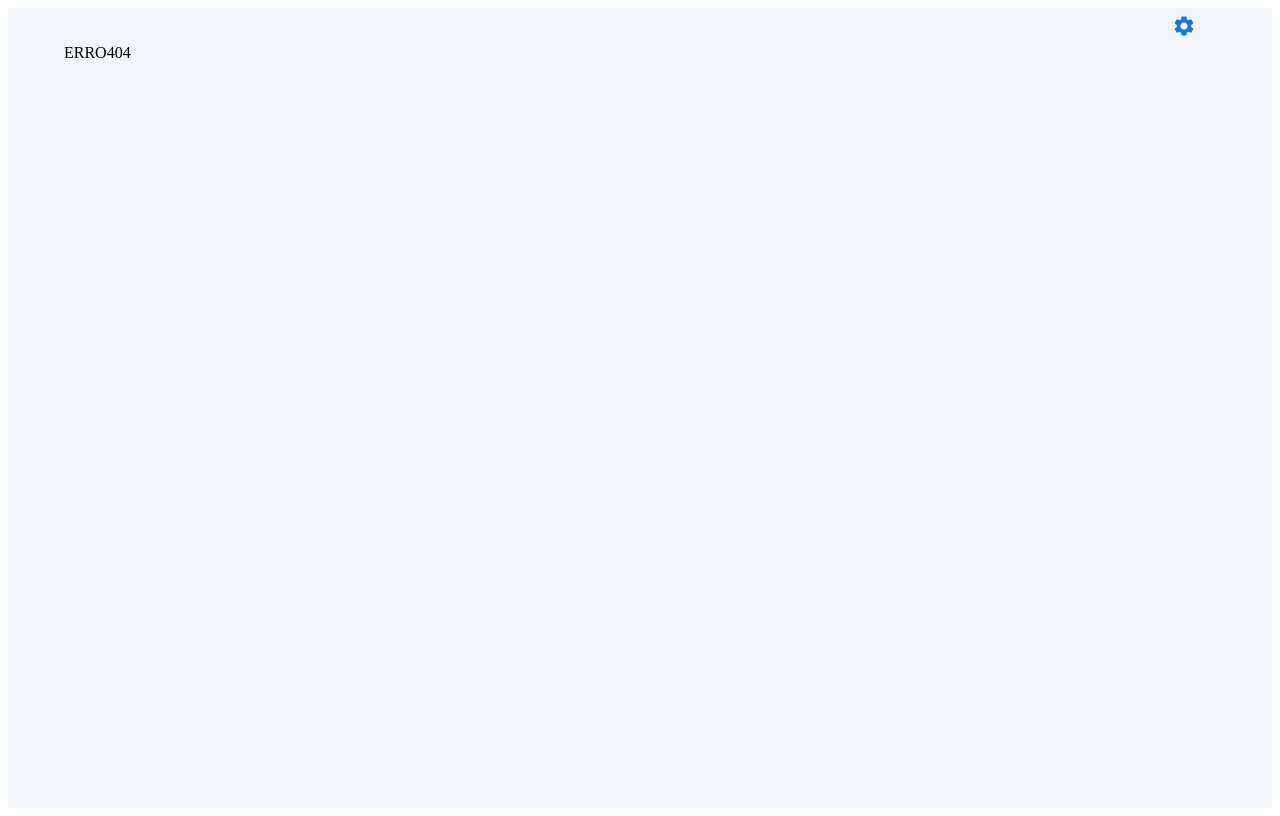
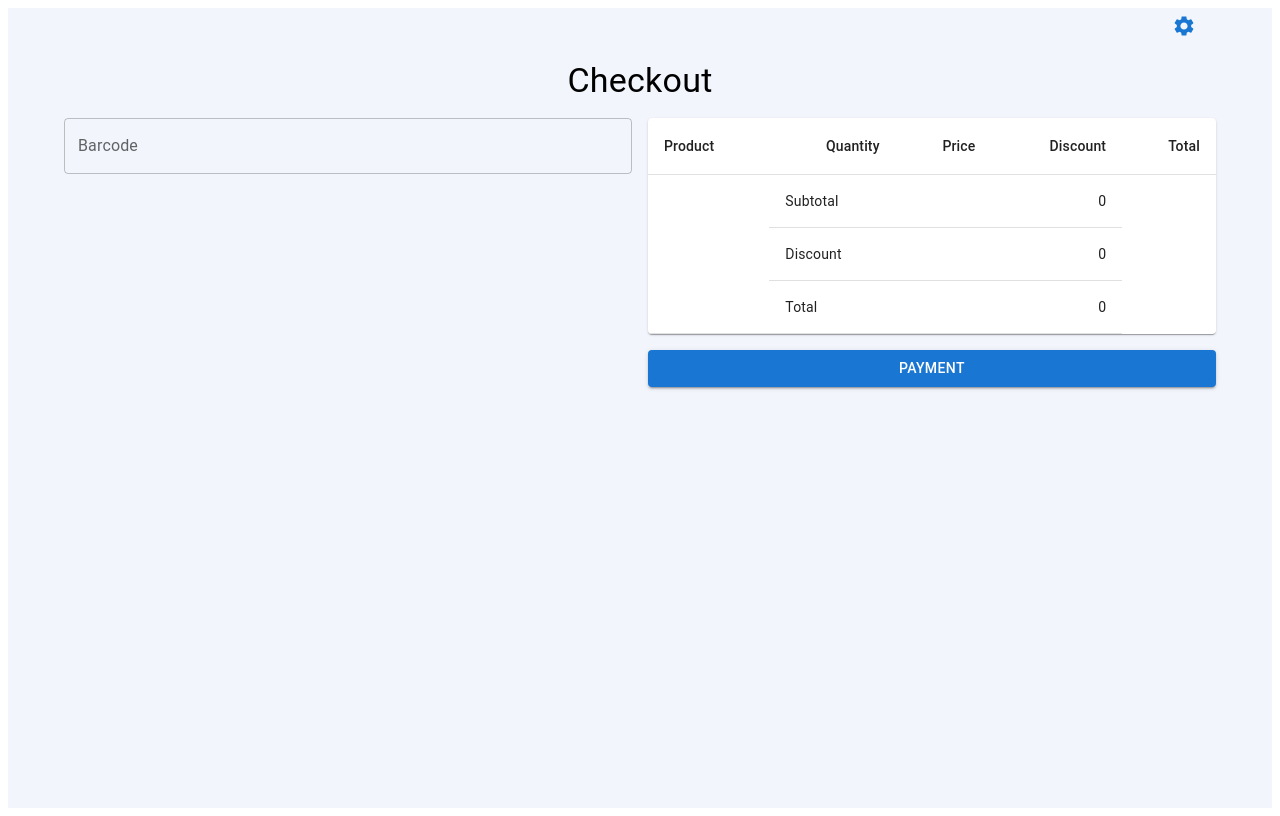
Before and after one commit to davidncuba/React-js-Self-Checkout-Supermarket, a React (Create React App) app: page /checkout in a window 1280 px wide. Built offline with nearby package versions, Linux system fonts and the light colour scheme.

Commit message:
create a product context, create types of product, create all checkout, create a componente snackbar, and include the route checkout

```diff
--- /dev/null
+++ b/src/@types/products.ts
@@ -0,0 +1,18 @@
+export interface IProducts {
+  id: number;
+  ean: number;
+  name: string;
+  price: number;
+  qtd_promotion?: number;
+  price_promotion?: number;
+}
+export interface IProductsSell extends IProducts {
+  qtd: number;
+  price_total: number;
+  discount: number;
+}
+export type ProductContextType = {
+  products: IProducts[];
+  saveProduct: (todo: IProducts) => void;
+  updateProduct: (id: number) => void;
+};
--- a/src/App.tsx
+++ b/src/App.tsx
@@ -2,15 +2,18 @@ import Page from "./components/Page";
 import { Container } from "@mui/material";
 import Router from "./routes";
 import MenuRight from "./components/MenuRight";
+import ProductProvider from "./contexts/ProductsContext";
 
 function App() {
   return (
+    <ProductProvider>
       <Page title="Main">
         <Container maxWidth="lg">
           <MenuRight />
           <Router />
         </Container>
       </Page>
+    </ProductProvider>
   );
 }
 
--- /dev/null
+++ b/src/components/SnackBar.tsx
@@ -0,0 +1,40 @@
+import { Alert, AlertColor, Snackbar } from "@mui/material";
+
+interface SnackBarProps {
+  openSnack: boolean;
+  setOpenSnack: React.Dispatch<React.SetStateAction<boolean>>;
+  message: string;
+  severity: AlertColor | undefined;
+}
+export const SnackBar = ({
+  openSnack,
+  setOpenSnack,
+  message,
+  severity,
+}: SnackBarProps) => {
+  const handleClose = (
+    event?: React.SyntheticEvent | Event,
+    reason?: string
+  ) => {
+    if (reason === "clickaway") {
+      return;
+    }
+
+    setOpenSnack(false);
+  };
+
+  return (
+    <>
+      <Snackbar
+        open={openSnack}
+        autoHideDuration={3000}
+        onClose={handleClose}
+        anchorOrigin={{ horizontal: "right", vertical: "top" }}
+      >
+        <Alert onClose={handleClose} severity={severity} sx={{ width: "100%" }}>
+          {message}
+        </Alert>
+      </Snackbar>
+    </>
+  );
+};
--- a/src/components/pages/Checkout.tsx
+++ b/src/components/pages/Checkout.tsx
@@ -1,9 +1,188 @@
-import Page from "../Page";
+import {
+  Button,
+  Grid,
+  Paper,
+  TextField,
+  Typography,
+  TableContainer,
+  Table,
+  TableHead,
+  TableCell,
+  TableRow,
+  TableBody,
+  AlertColor,
+} from "@mui/material";
+import { useContext, useState } from "react";
+import { ProductContextType, IProductsSell } from "../../@types/products";
+import { ProductContext } from "../../contexts/ProductsContext";
+import { SnackBar } from "../SnackBar";
 
-export function Checkout() {
+export const Checkout = () => {
+  const { products } = useContext(ProductContext) as ProductContextType;
+  const [productAddCheckout, setProductAddCheckout] = useState<IProductsSell[]>(
+    []
+  );
+  const [subTotal, setSubTotal] = useState(0);
+  const [discount, setDiscount] = useState(0);
+  const [total, setTotal] = useState(0);
+  const [eanInput, setEanInput] = useState("");
+  const [openSnack, setOpenSnack] = useState<boolean>(false);
+  const [message, setMessage] = useState<string>("");
+  const [severity, setSeverity] = useState<AlertColor | undefined>(undefined);
+
+  const handleOnChange = (e: React.ChangeEvent<HTMLInputElement>) => {
+    setEanInput(e.target.value);
+  };
+  const handleonKeyDown = (e: React.KeyboardEvent<HTMLInputElement>) => {
+    if (e.key === "Enter") {
+      const product = products.filter((p) => p.ean === +eanInput);
+      if (product.length > 0) {
+        const productCheckout = productAddCheckout.filter(
+          (p) => p.ean === +product[0].ean
+        );
+        if (productCheckout.length > 0) {
+          productCheckout[0].qtd += 1;
+          // check if product has promotion
+          if (
+            product[0].qtd_promotion !== undefined &&
+            product[0].qtd_promotion !== null &&
+            product[0].price_promotion !== undefined &&
+            product[0].price_promotion !== null
+          ) {
+            // check if qtd is multiple of qtd_promotion
+            if (productCheckout[0].qtd % product[0].qtd_promotion === 0) {
+              // set discount
+              const discountProduct =
+                product[0].price * product[0].qtd_promotion -
+                product[0].price_promotion;
+
+              productCheckout[0].discount += discountProduct;
+              productCheckout[0].price_total =
+                productCheckout[0].qtd * productCheckout[0].price -
+                discountProduct;
+              setDiscount(discount + discountProduct);
+              setTotal(total + product[0].price - discountProduct);
+            } else {
+              // set total without discount
+              productCheckout[0].price_total += productCheckout[0].price;
+              setTotal(total + productCheckout[0].price);
+            }
+          } else {
+            setTotal(
+              total + productCheckout[0].price - productCheckout[0].discount
+            );
+            productCheckout[0].price_total =
+              productCheckout[0].qtd * productCheckout[0].price;
+          }
+          setSubTotal(subTotal + productCheckout[0].price);
+          // setProductAddCheckout([...productAddCheckout]);
+        } else {
+          const newProductAdd = Object.assign(product[0], {
+            qtd: 1,
+            price_total: product[0].price,
+            discount: 0,
+          });
+          setSubTotal(subTotal + product[0].price);
+          setDiscount(discount + 0);
+          setTotal(total + product[0].price);
+          setProductAddCheckout([...productAddCheckout, newProductAdd]);
+        }
+
+        setEanInput("");
+        setOpenSnack(true);
+        setMessage("Product added to checkout");
+        setSeverity("success");
+      } else {
+        setOpenSnack(true);
+        setMessage("Product not found");
+        setSeverity("error");
+        setEanInput("");
+      }
+    }
+  };
+  const handleClickPayment = () => {
+    setProductAddCheckout([]);
+    setEanInput("");
+    setOpenSnack(true);
+    setMessage("Payment completed");
+    setSeverity("success");
+    setSubTotal(0);
+    setDiscount(0);
+    setTotal(0);
+  };
   return (
-    <Page title="Checkout">
-      <h1>Checkout</h1>
-    </Page>
+    <Grid container spacing={2}>
+      <Grid item xs={12}>
+        <Typography variant="h4" sx={{ mt: 2, textAlign: "center" }}>
+          Checkout
+        </Typography>
+      </Grid>
+      <Grid item xs={6}>
+        <TextField
+          id="barcode"
+          label="Barcode"
+          variant="outlined"
+          value={eanInput}
+          sx={{ minWidth: "100%" }}
+          onKeyDown={handleonKeyDown}
+          onChange={handleOnChange}
+        />
+      </Grid>
+      <Grid item xs={6}>
+        <TableContainer component={Paper}>
+          <Table aria-label="simple table">
+            <TableHead>
+              <TableRow>
+                <TableCell>Product</TableCell>
+                <TableCell align="right">Quantity</TableCell>
+                <TableCell align="right">Price</TableCell>
+                <TableCell align="right">Discount</TableCell>
+                <TableCell align="right">Total</TableCell>
+              </TableRow>
+            </TableHead>
+            <TableBody>
+              {productAddCheckout.map((product) => (
+                <TableRow key={product.name}>
+                  <TableCell component="th" scope="row">
+                    {product.name}
+                  </TableCell>
+                  <TableCell align="right">{product.qtd}</TableCell>
+                  <TableCell align="right">{product.price}</TableCell>
+                  <TableCell align="right">{product.discount}</TableCell>
+                  <TableCell align="right">{product.price_total}</TableCell>
+                </TableRow>
+              ))}
+              <TableRow>
+                <TableCell rowSpan={3} />
+                <TableCell colSpan={2}>Subtotal</TableCell>
+                <TableCell align="right">{subTotal}</TableCell>
+              </TableRow>
+              <TableRow>
+                <TableCell colSpan={2}>Discount</TableCell>
+                <TableCell align="right">{discount}</TableCell>
+              </TableRow>
+              <TableRow>
+                <TableCell colSpan={2}>Total</TableCell>
+                <TableCell align="right">{total}</TableCell>
+              </TableRow>
+            </TableBody>
+          </Table>
+        </TableContainer>
+
+        <Button
+          variant="contained"
+          sx={{ minWidth: "100%", mt: 2 }}
+          onClick={handleClickPayment}
+        >
+          Payment
+        </Button>
+      </Grid>
+      <SnackBar
+        openSnack={openSnack}
+        setOpenSnack={setOpenSnack}
+        message={message}
+        severity={severity}
+      />
+    </Grid>
   );
-}
+};
--- /dev/null
+++ b/src/contexts/ProductsContext.tsx
@@ -0,0 +1,38 @@
+import * as React from "react";
+import { IProducts, ProductContextType } from "../@types/products";
+import { productsAPI } from "../api/products";
+
+export const ProductContext = React.createContext<ProductContextType | null>(
+  null
+);
+interface Props {
+  children: React.ReactNode;
+}
+
+const ProductProvider: React.FC<Props> = ({ children }) => {
+  const [products, setProducts] = React.useState<IProducts[]>(productsAPI);
+
+  const saveProduct = (product: IProducts) => {
+    const newProduct: IProducts = {
+      id: Math.random(),
+      name: product.name,
+      price: product.price,
+      ean: product.ean,
+    };
+    setProducts([...products, newProduct]);
+  };
+
+  const updateProduct = (id: number) => {
+    products.filter((product: IProducts) => {
+      if (product.id === id) {
+        setProducts([...products]);
+      }
+    });
+  };
+  return (
+    <ProductContext.Provider value={{ products, saveProduct, updateProduct }}>
+      {children}
+    </ProductContext.Provider>
+  );
+};
+export default ProductProvider;
--- a/src/routes/index.tsx
+++ b/src/routes/index.tsx
@@ -2,11 +2,13 @@ import { Routes, Route } from "react-router-dom";
 import { Welcome } from "../components/pages/Welcome";
 import NoMatch from "../components/pages/NoMatch";
 import { Products } from "../components/pages/Products";
+import { Checkout } from "../components/pages/Checkout";
 export default function Router() {
   return (
     <Routes>
       <Route path="/" element={<Welcome />} />
       <Route path="/product" element={<Products />} />
+      <Route path="/checkout" element={<Checkout />} />
       <Route path="*" element={<NoMatch />} />
     </Routes>
   );
```
Lines whose indentation alone changed are shown as unchanged.
